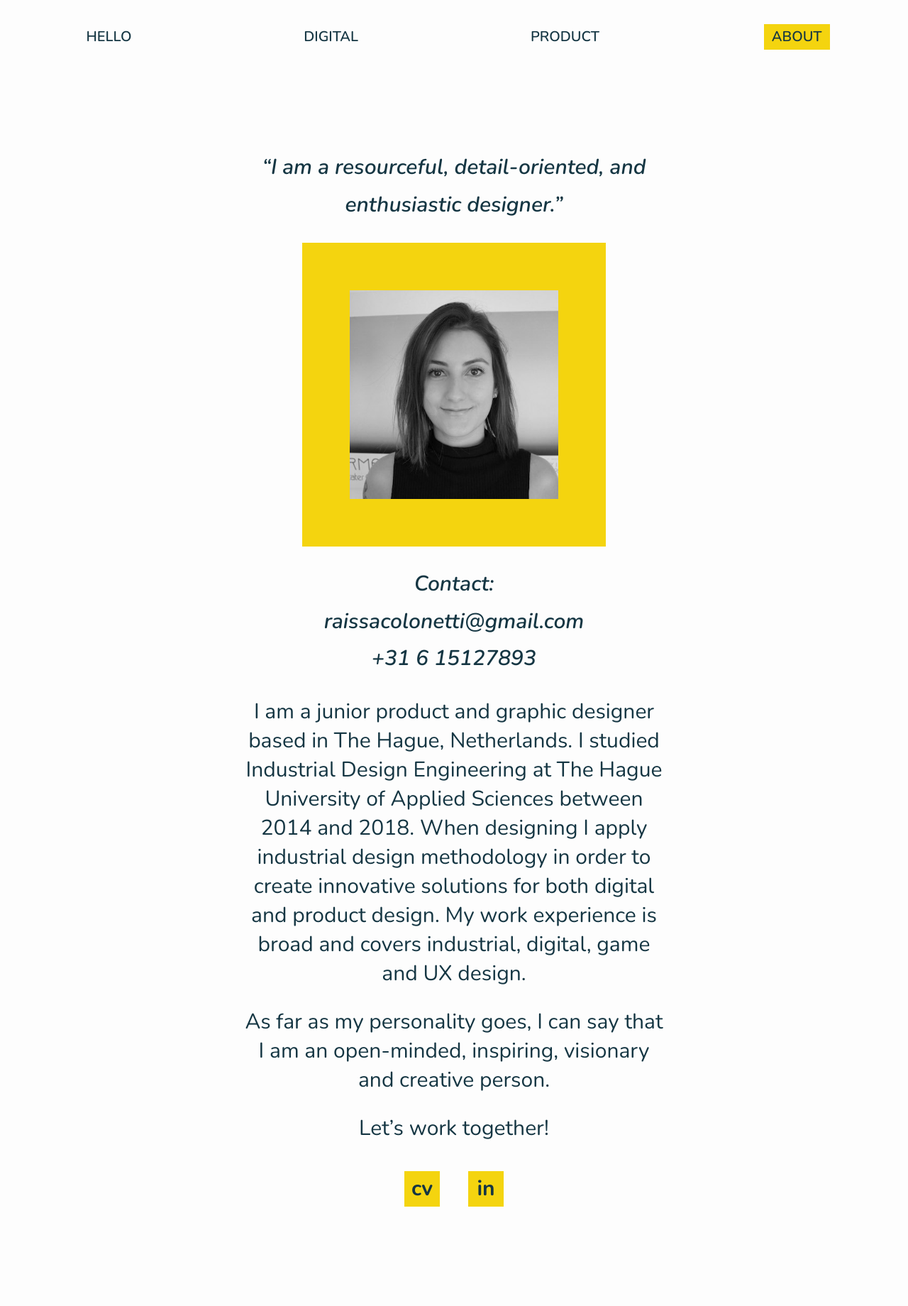
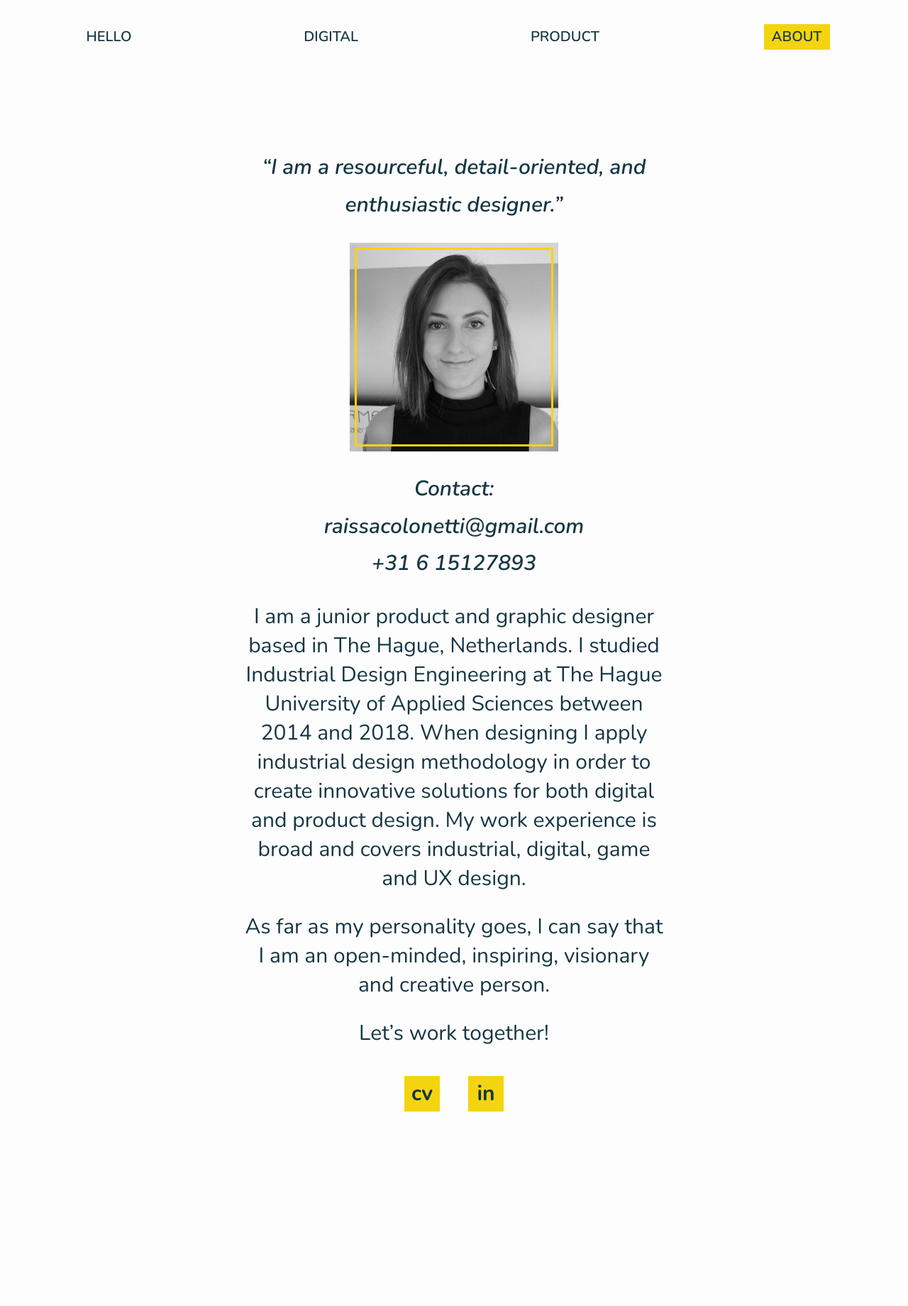
Before and after one commit to NunoAlexandre/raissacolonetti.github.io, a Jekyll site: the page built from about.html, in a window 1280 px wide. Shown: the whole page at 71% size. Built offline with Jekyll 4.4.1, drawn with Linux system fonts in a browser that asks for light colours; after the commit the page ends 1706 px from its top, so only the background shows below that.

Commit message:
Adjust about face img outline to new requirements

```diff
--- a/_includes/head.html
+++ b/_includes/head.html
@@ -8,7 +8,7 @@
 
   <link href="https://fonts.googleapis.com/css?family=Nunito:200,600,600i,700&display=swap" rel="stylesheet">
   <link rel="shortcut icon" type="image/png" href="/favicon.png">
-  <link rel="stylesheet" href="css/main.css?v=290620192031">
+  <link rel="stylesheet" href="css/main.css?v=270820191949">
   <link rel="canonical" href="{{ page.url | replace:'index.html','' | prepend: site.baseurl | prepend: site.url }}">
   <link rel="alternate" type="application/rss+xml" title="{{ site.title }}" href="{{ "/feed.xml" | prepend: site.baseurl | prepend: site.url }}">
 
--- a/_sass/_layout.scss
+++ b/_sass/_layout.scss
@@ -156,7 +156,8 @@
     width: 23vw;
     height: 23vw;
     margin: auto;
-    border: 67px solid $yellow-color;
+    outline: 3px solid $yellow-color;
+    outline-offset: -10px;
   }
 
   #tagline, #contact-details {
@@ -188,7 +189,8 @@
     min-width: 80vw;
 
     #face {
-      border: 40px solid #F4D40F;
+      outline: 2px solid $yellow-color;
+      outline-offset: -6px;
       height: 40vw;
       width: 40vw;
     }
```
